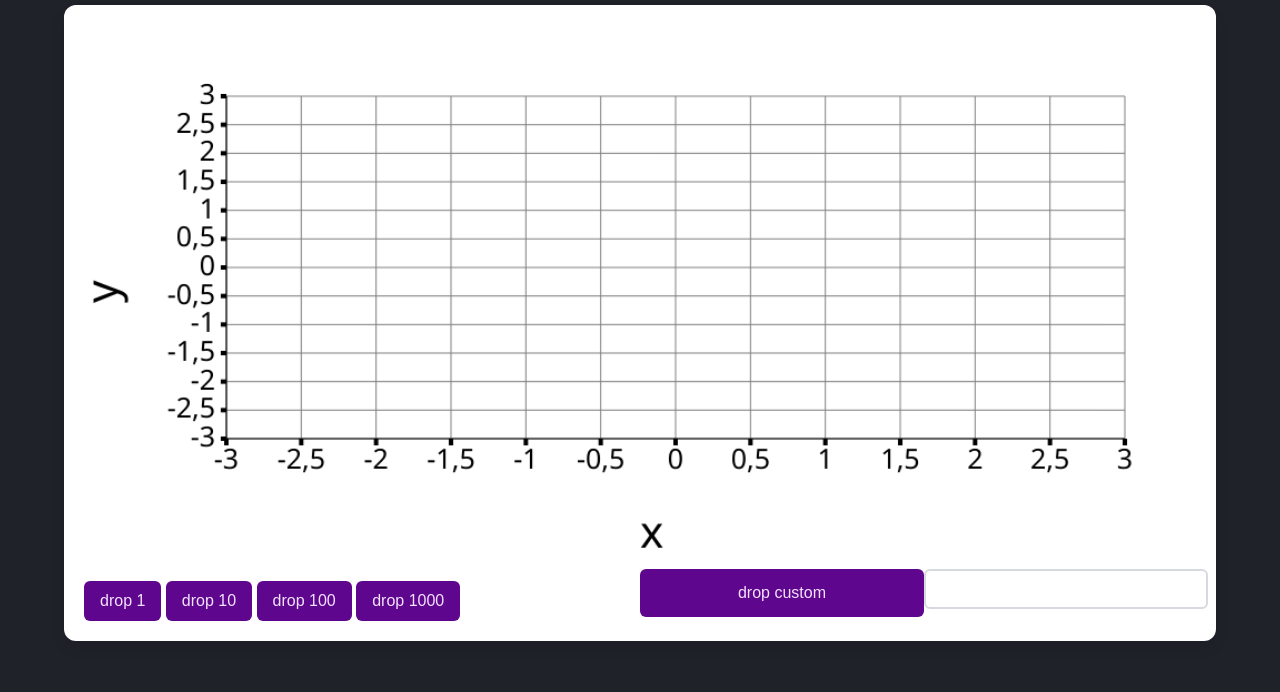
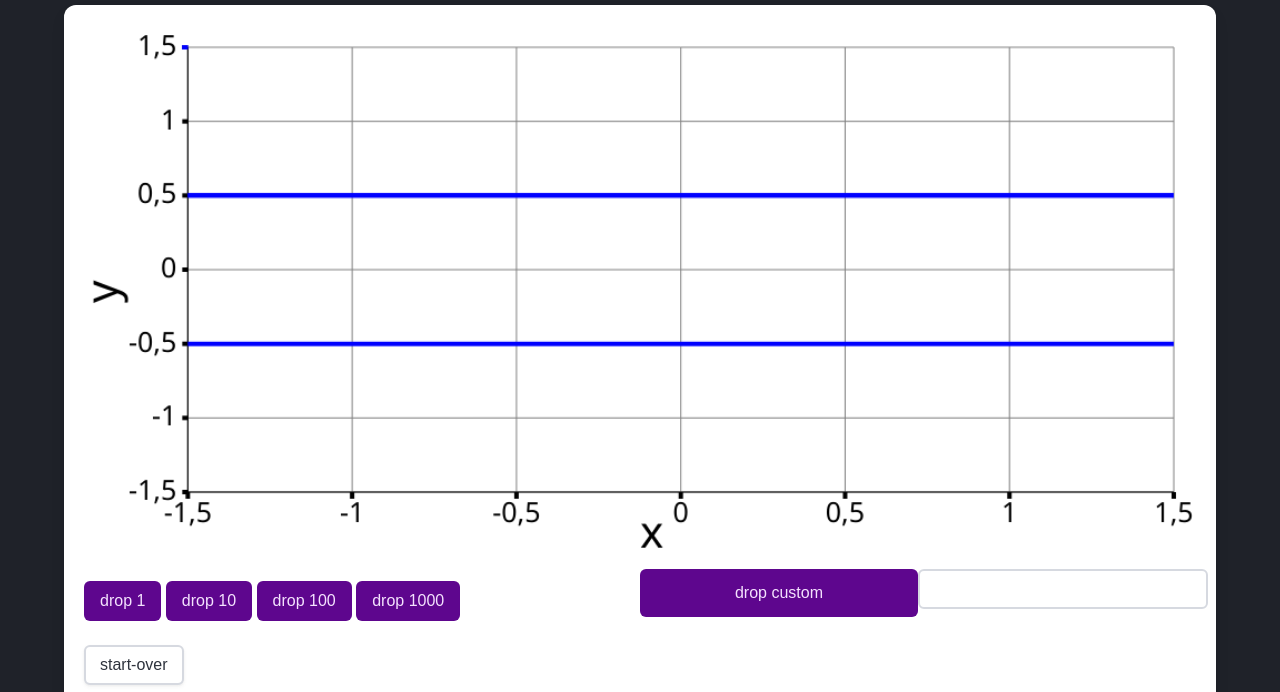
Before and after one commit to Pablo-Aswani-Garcia/examen-pai, a website with bundled scripts: page src/exercises/home-work/public/buffon.html in a window 1280 px wide. Both pictures are taken after a click on the button "drop 1". Shown: the part 81-773 px from the top of the page. Built offline with nearby package versions, Linux system fonts and the light colour scheme; a web font is replaced by a local one.

Commit message:
additions

```diff
--- a/src/exercises/home-work/controller/buffons_needle_controller.ts
+++ b/src/exercises/home-work/controller/buffons_needle_controller.ts
@@ -37,6 +37,20 @@ export class BuffonNeedleController {
     this.drop1000 = document.getElementById('drop-1000') as HTMLButtonElement;
     this.dropCustom = document.getElementById('drop-custom') as HTMLButtonElement;
     this.customDrop = document.getElementById('drop-custom-text') as HTMLInputElement
+    this.addEvents();
+
   }
 
+  /**
+   * Add the listeners to the corresponding events
+   */
+  addEvents() {
+    this.drop1.addEventListener('click', () => {
+      let output = this.model.dropOneNeedle();
+      this.view.renderNeedle(output);
+    });
+
+  }
+
+
 }
--- a/src/exercises/home-work/model/buffons_needle_model.ts
+++ b/src/exercises/home-work/model/buffons_needle_model.ts
@@ -9,19 +9,52 @@
  * @desc  Buffon's needle Model
  */
 
-import {evaluate} from 'mathjs';
+import {evaluate, min, pi, random, sin} from 'mathjs';
 import {FunctionPoint} from './function_point.js';
 /**
  * Model class for the Buffons needle
  */
 export class BuffonNeedleModel {
   private numberOfNeedles: number;
+  private lowerBound: number;
+  private upperBound: number;
   /**
    * Initializes the model with default values. The number of needles to 1
    */
   constructor() {
     this.numberOfNeedles = 1;
+    this.lowerBound = 1.5;
+    this.upperBound = 1.5;
   }
 
+  /**
+   * sets the max and min bound of the simulation space
+   * @param minBound - the min value
+   * @param maxBound - the max value
+   */
+  setBounds(minBound:number, maxBound:number) {
+    this.lowerBound = minBound;
+    this.upperBound = maxBound;
+  }
 
+  /**
+   * Extracts a random point
+   * @return FunctionPoint - a function point
+   */
+  extractRandomPoint(): FunctionPoint {
+    let randomPointX = random(this.lowerBound, this.upperBound);
+    let randomPointY = random(this.lowerBound, this.upperBound);
+    return {xPoint: randomPointX, yPoint: randomPointY};
+  }
+  /**
+   * Drops one needle randomly
+   */
+  dropOneNeedle():FunctionPoint[] {
+    let firstPoint = this.extractRandomPoint();
+    let angle = random(0, 2 * pi);
+    let secondX = firstPoint.xPoint + Math.cos(angle);
+    let secondY = firstPoint.yPoint + Math.sin(angle);
+    let secondPoint = {xPoint: secondX, yPoint: secondY} as FunctionPoint;
+    return [firstPoint, secondPoint];
+  }
 }
--- a/src/exercises/home-work/public/buffon.html
+++ b/src/exercises/home-work/public/buffon.html
@@ -30,16 +30,15 @@
 						</div>
 						<div class="column">
 							<div class="columns">
-								<button id="drop-custom" class="button is-primary is-half column px-2" type="button">drop custom</button>
+								<button id="drop-custom" class="button is-primary column px-2" type="button">drop custom</button>
 								<input id="drop-custom-text" class="input column" type="text" value="" />
 							</div>
 						</div>
 				    </div>
+					<button id="start-over" class="button" type="button">start-over</button>
 			  </div>
 			</div>
 		</section>
-
-
 		<footer class="footer has-background-black-ter has-text-white-ter">
 			<div class="content has-text-centered">
 				<p>
--- a/src/exercises/home-work/view/axis_handler.ts
+++ b/src/exercises/home-work/view/axis_handler.ts
@@ -9,16 +9,18 @@
  * @desc AxisDrawer class responsible for drawing the axes, grid, and tick marks on the canvas for the Trapezoidal Rule Calculator application. It provides methods to render the chart background, axes, and tick marks based on the data range and scaling requirements.
  */
 
+import { random, sec } from 'mathjs';
+import { FunctionPoint } from '../model/function_point';
 import {CoordinateSystem} from './coordinate_system';
 
 /**
- * Draws the chart background, axes, and tick marks for the trapezoidal-rule canvas.
+ * Draws the chart background, axes, and tick marks for a generic axis .
  */
 export class AxisHandler {
-  private leftPadding = 128;
-  private rightPadding = 64;
-  private topPadding = 64;
-  private bottomPadding = 128;
+  private leftPadding = 20;
+  private rightPadding = 20;
+  private topPadding = 20;
+  private bottomPadding = 80;
   private readonly tickNumberFormatter = new Intl.NumberFormat('es-ES', {
     maximumFractionDigits: 10,
   });
@@ -48,8 +50,53 @@ export class AxisHandler {
     this.drawTickMarks(coordinateSystem, tickCount);
     this.drawAxisLabels();
     this.context.restore();
+    this.drawUnitLines(minY, maxY);
   }
 
+  /**
+   * Draws the unit lines at y= -0.5 and 0.5
+   * @param minValue - the minValue (in this case -1.5)
+   * @param maxValue - the max value (in this case 1.5)
+   */
+  drawUnitLines(minValue:number, maxValue:number) {
+    this.context.save();
+    this.context.strokeStyle = 'blue';
+    this.context.lineWidth = 4;
+    const upperLine = 0.5;
+    const lowerLine = -0.5;
+    let upperY = this.toCanvasY(upperLine, minValue, maxValue);
+    let lowerY = this.toCanvasY(lowerLine, minValue, maxValue);
+    let lowerX = this.toCanvasX(minValue, minValue, maxValue);
+    let upperX = this.toCanvasX(maxValue, minValue, maxValue);
+    this.context.moveTo(lowerX, upperY);
+    this.context.lineTo(upperX, upperY);
+    this.context.stroke();
+    this.context.moveTo(lowerX, lowerY);
+    this.context.lineTo(upperX, lowerY);
+    this.context.stroke();
+    this.context.restore;
+  }
+
+  /**
+   * Draws a line in the functionPoints
+   * @param {FunctionPoint[]} line - the line to evaluate
+   * @param {number} minValue - the minValue of the axis
+   * @param {number} maxValue - the maxValue of the axis
+   */
+  drawLine(line: FunctionPoint[], minValue: number, maxValue: number) {
+    const firstX = this.toCanvasX(line[0].xPoint, minValue, maxValue);
+    const firstY = this.toCanvasY(line[0].yPoint, minValue, maxValue);
+    const secondX = this.toCanvasX(line[1].xPoint, minValue, maxValue);
+    const secondY = this.toCanvasY(line[1].yPoint, minValue, maxValue);
+    this.context.save();
+    const colors = ['red', 'blue', 'green', 'yellow', 'orange', 'purple'];
+    const color = colors[random(0, colors.length - 1)];
+    this.context.strokeStyle = color;
+    this.context.moveTo(firstX, firstY);
+    this.context.lineTo(secondX, secondY);
+    this.context.restore();
+
+  }
   /**
    * Transforms a data x-coordinate to the corresponding canvas x-coordinate based on the current axis scaling and padding.
    * @param {number} xPosition The x-coordinate in the data space to be transformed.
--- a/src/exercises/home-work/view/buffon_needle_view.ts
+++ b/src/exercises/home-work/view/buffon_needle_view.ts
@@ -35,7 +35,19 @@ export class BuffonNeedleView {
    * Draws an initial axis with [-3, 3] as lower and upper limits
    */
   drawAxis() {
-    this.axisHandler.draw(-3, 3, -3, 3, 12)
+    // from -1.5 to 1.5, 6 ticks
+    const tickCount = 6;
+    const minCoordinate = -1.5;
+    const maxCoordinate = 1.5;
+    this.axisHandler.draw(minCoordinate, maxCoordinate, minCoordinate, maxCoordinate, tickCount)
+  }
+
+  /**
+   * Renders a needle in the viewport
+   * @param {FunctionPoint} needle - the needle to show on screen
+   */
+  renderNeedle(needle: FunctionPoint[]) {
+    this.axisHandler.drawLine(needle);
 
   }
 
```
